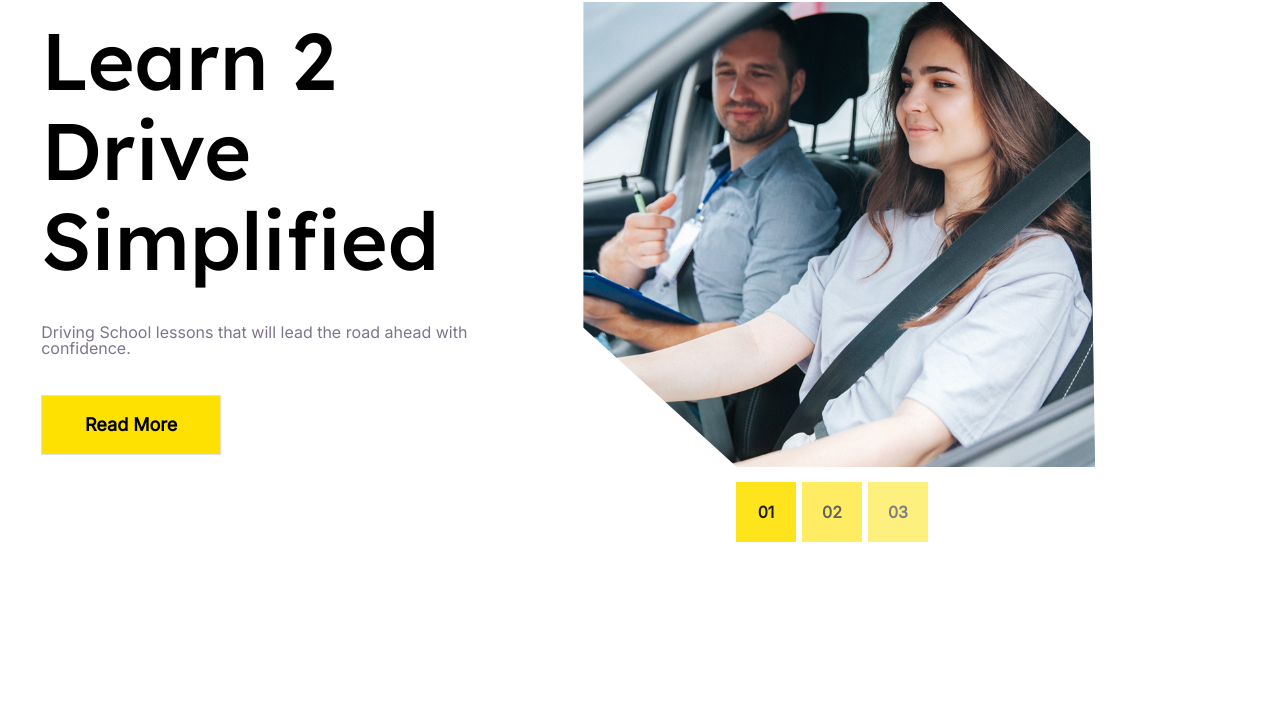
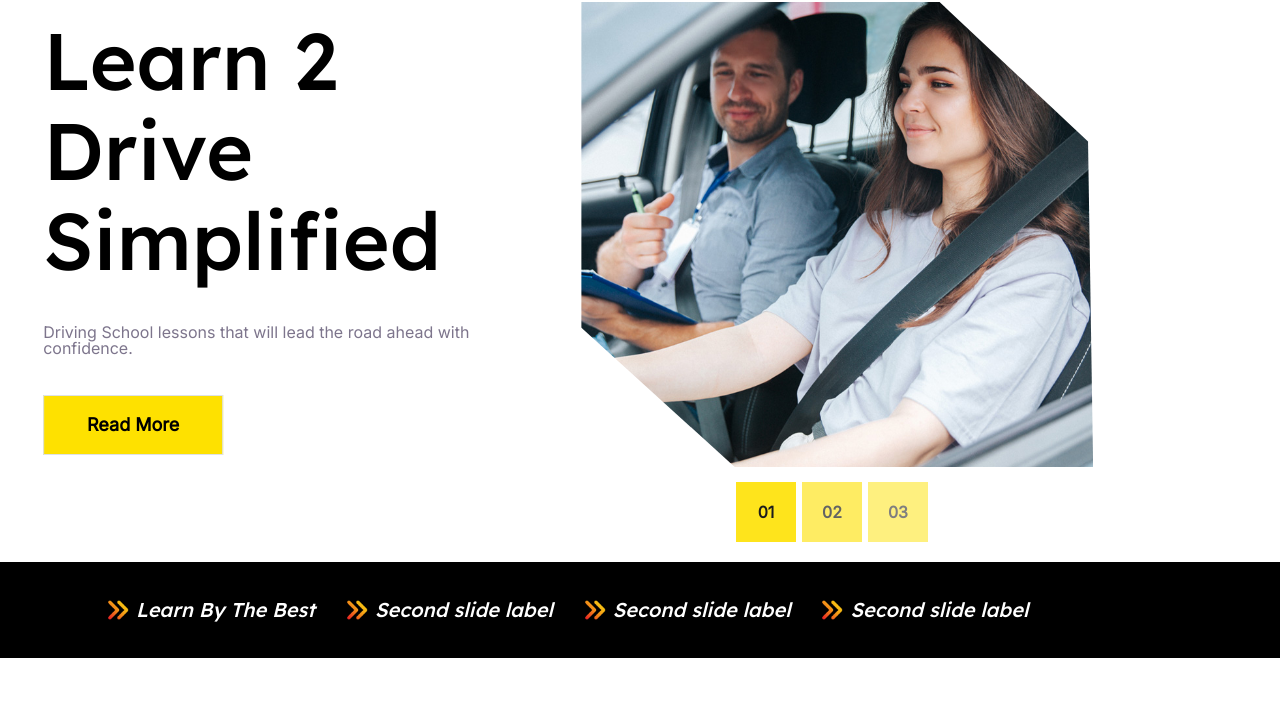
Before and after one commit to ThanhThat/driving_hung_thinh, a plain HTML site: page index.html in a window 1280 px wide. Shown: the part 72-800 px from the top of the page. Drawn offline with nearby package versions, Linux system fonts and the light colour scheme.

Commit message:
Feature: main highlight section.

```diff
--- a/assets/scss/main.scss
+++ b/assets/scss/main.scss
@@ -187,7 +187,7 @@ img {
   .carousel-item {
     display: none;
     flex-direction: row-reverse;
-    gap: 3rem;
+    gap: 2.6rem;
     position: static;
 
     img {
@@ -230,3 +230,53 @@ img {
     }
   }
 }
+
+#main {
+  .highlight-section {
+    background-color: $black;
+    height: 9.6rem;
+  }
+
+  .carousel {
+    height: 100%;
+  }
+
+  .carousel-inner {
+    width: 100%;
+    height: inherit;
+  }
+
+  .carousel-item {
+    height: 100%;
+    display: none;
+    justify-content: center;
+    gap: 3.2rem;
+  }
+
+  .carousel-item.active {
+    display: flex;
+  }
+
+  .carousel-caption {
+    position: static;
+    display: flex;
+    justify-content: center;
+    align-items: center;
+    height: 100%;
+
+    img {
+      width: 2rem;
+      display: block;
+      margin-right: 8px;
+    }
+
+    h5 {
+      color: $white;
+      font-family: $font-family-heading;
+      font-size: 2rem;
+      font-style: italic;
+      line-height: 3rem;
+      margin-bottom: 0;
+    }
+  }
+}
--- a/index.html
+++ b/index.html
@@ -241,5 +241,79 @@
         <span class="visually-hidden">Next</span>
       </button>
     </div>
+
+    <main id="main">
+      <section class="highlight-section">
+        <div class="carousel slide" data-bs-ride="carousel">
+          <div class="carousel-inner">
+            <div class="carousel-item active">
+              <div class="carousel-caption">
+                <img src="./assets/images/right-arrow.png" alt="" />
+                <h5>Learn By The Best</h5>
+              </div>
+              <div class="carousel-caption">
+                <img src="./assets/images/right-arrow.png" alt="" />
+
+                <h5>Second slide label</h5>
+              </div>
+              <div class="carousel-caption">
+                <img src="./assets/images/right-arrow.png" alt="" />
+
+                <h5>Second slide label</h5>
+              </div>
+              <div class="carousel-caption">
+                <img src="./assets/images/right-arrow.png" alt="" />
+
+                <h5>Second slide label</h5>
+              </div>
+            </div>
+            <div class="carousel-item">
+              <div class="carousel-caption">
+                <img src="./assets/images/right-arrow.png" alt="" />
+
+                <h5>Second slide label</h5>
+              </div>
+              <div class="carousel-caption">
+                <img src="./assets/images/right-arrow.png" alt="" />
+
+                <h5>Second slide label</h5>
+              </div>
+              <div class="carousel-caption">
+                <img src="./assets/images/right-arrow.png" alt="" />
+
+                <h5>Second slide label</h5>
+              </div>
+              <div class="carousel-caption">
+                <img src="./assets/images/right-arrow.png" alt="" />
+
+                <h5>Second slide label</h5>
+              </div>
+            </div>
+            <div class="carousel-item">
+              <div class="carousel-caption">
+                <img src="./assets/images/right-arrow.png" alt="" />
+
+                <h5>Second slide label</h5>
+              </div>
+              <div class="carousel-caption">
+                <img src="./assets/images/right-arrow.png" alt="" />
+
+                <h5>Second slide label</h5>
+              </div>
+              <div class="carousel-caption">
+                <img src="./assets/images/right-arrow.png" alt="" />
+
+                <h5>Second slide label</h5>
+              </div>
+              <div class="carousel-caption">
+                <img src="./assets/images/right-arrow.png" alt="" />
+
+                <h5>Second slide label</h5>
+              </div>
+            </div>
+          </div>
+        </div>
+      </section>
+    </main>
   </body>
 </html>
```
Also changed, not shown: assets/css/main.css, assets/css/main.min.css, assets/images/right-arrow.png (added).
